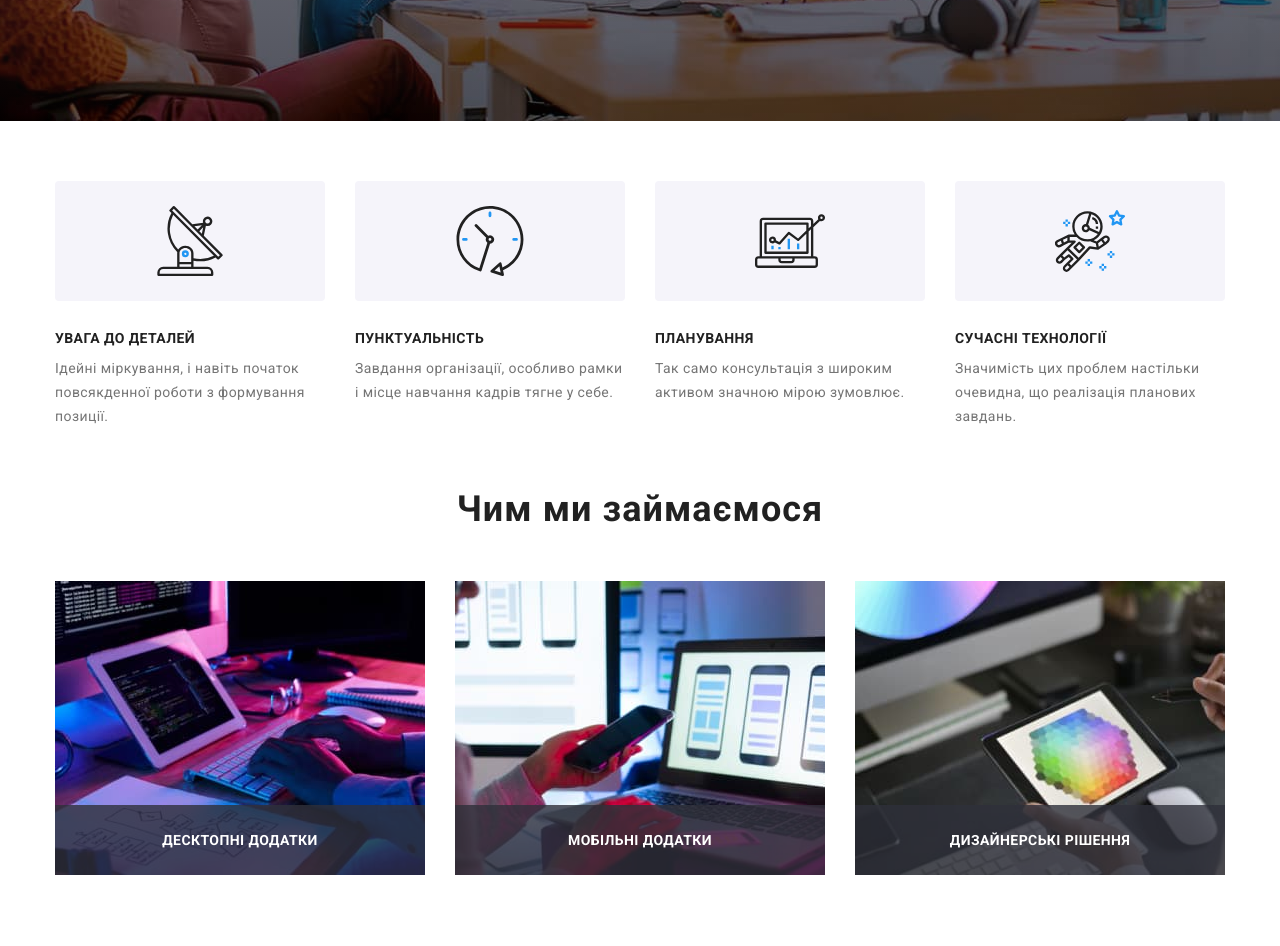
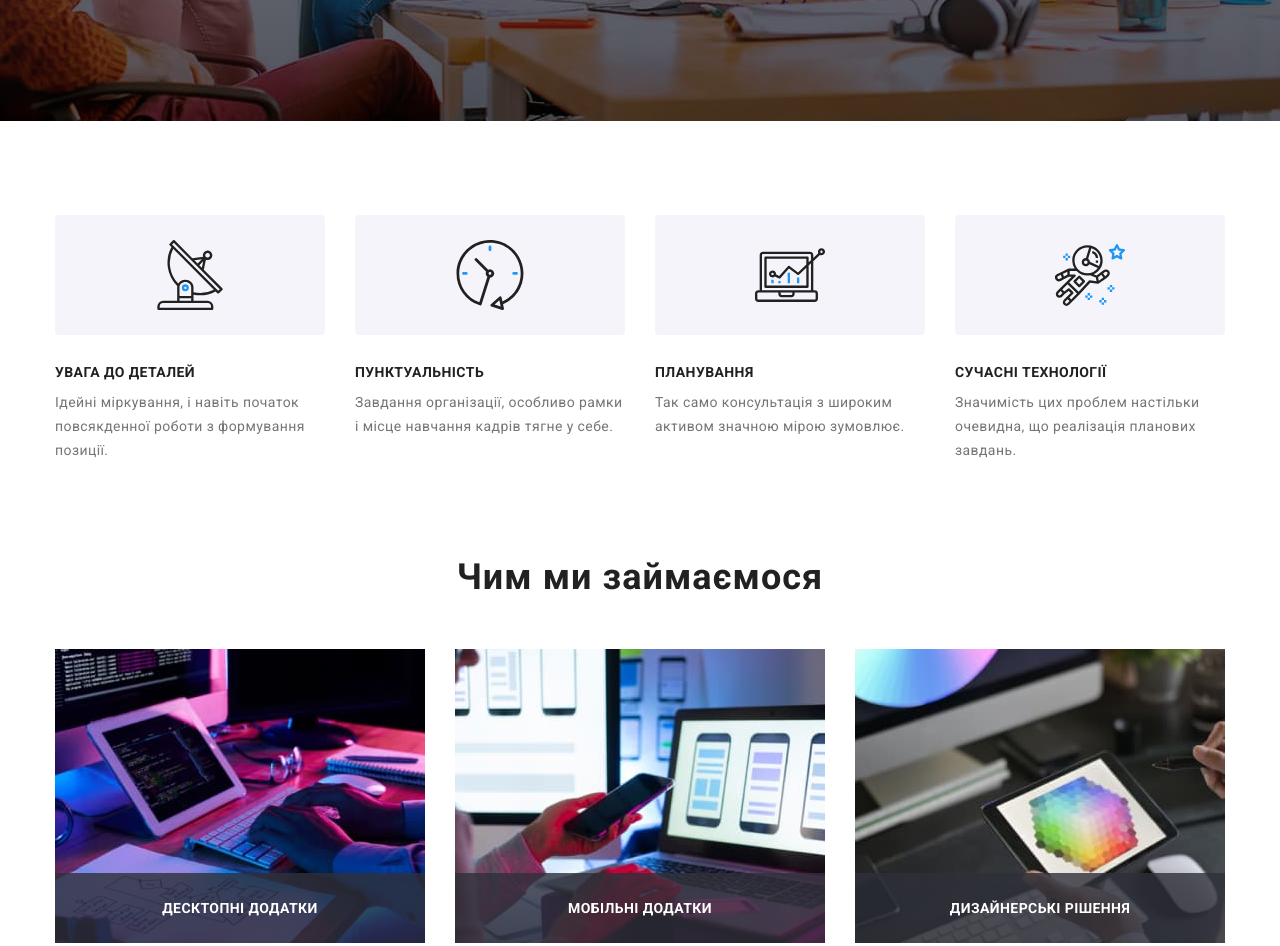
Before and after one commit to polrmn/goit-markup-hw-08, a plain HTML site: page index.html in a window 1280 px wide. Shown: the part 560-1506 px from the top of the page. Drawn offline with Linux system fonts and the light colour scheme.

Commit message:
final 1.3

```diff
--- a/sass/base/_global-styles.scss
+++ b/sass/base/_global-styles.scss
@@ -77,8 +77,12 @@ a {
 }
 
 .section {
-    // padding: 94px 0;
     padding: 60px 0;
+
+    @media screen and (min-width: 1200px) {
+        padding: 94px 0;
+    }
+
 }
 
 .container {
```
Also changed, not shown: css/main.css, css/main.min.css, 2 other files.
